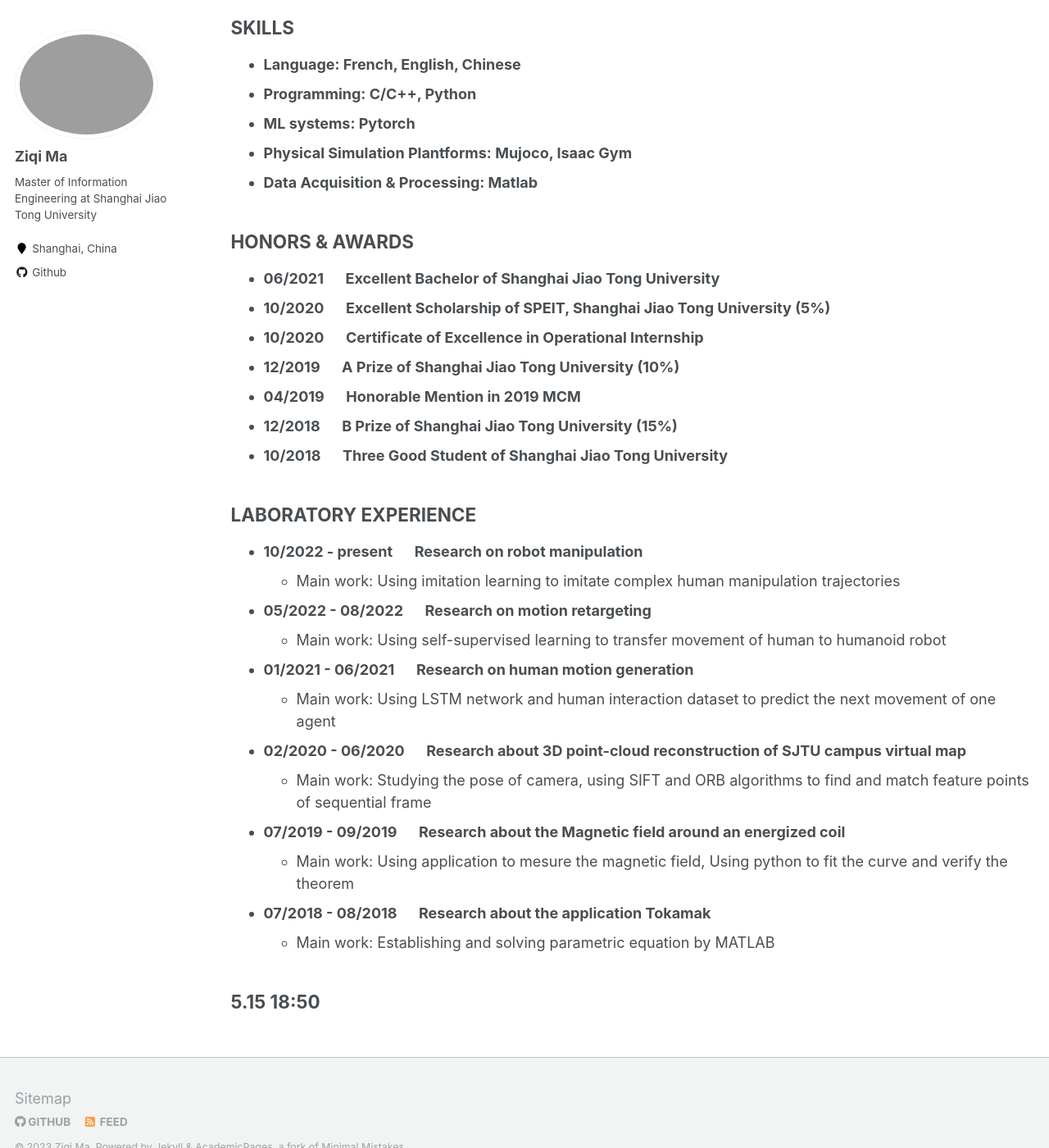
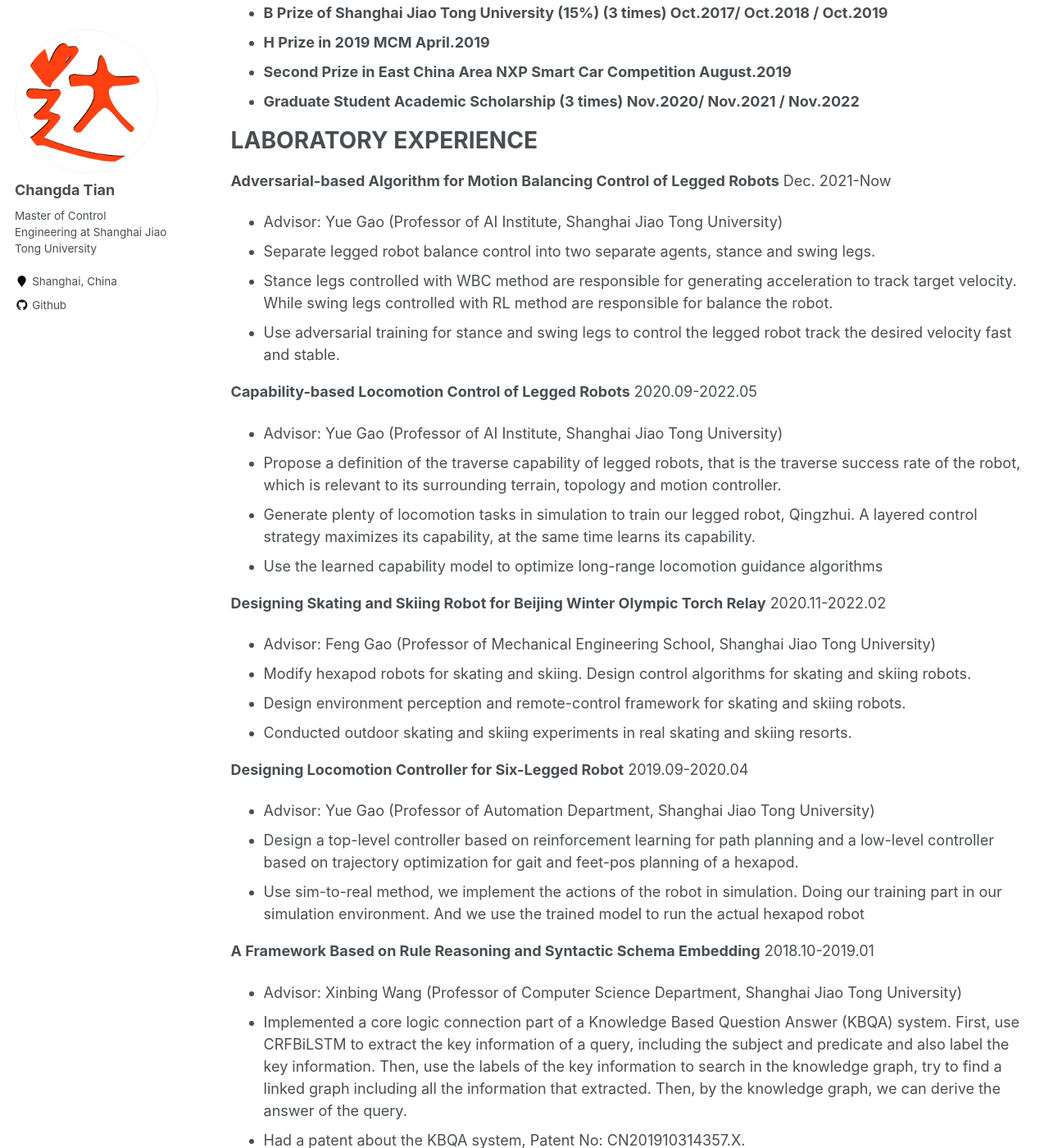
Before and after one commit to lonelyfluency/lonelyfluency.github.io, a Jekyll site: the page built from _pages/cv.md, in a window 1280 px wide and 1400 px high, scrolled down 1263 px. Shown: the whole window at 82% size. Built offline with Jekyll 4.4.1, drawn with Linux system fonts in a browser that asks for light colours; some of the changed text lies outside the part shown.

Commit message:
back version

```diff
--- a/_config.yml
+++ b/_config.yml
@@ -7,13 +7,13 @@
 
 # Site Settings
 locale                   : "Shanghai Jiao Tong University,  Shanghai"
-title                    : "Ziqi Ma / Personal Page"
+title                    : "Changda Tian / Personal Page"
 title_separator          : "-"
-name                     : &name "Ziqi Ma"
+name                     : &name "Changda Tian"
 description              : &description "personal description"
-url                      : https://GuoyuloveSunshine.github.io # the base hostname & protocol for your site e.g. "https://mmistakes.github.io"
+url                      : https://lonelyfluency.github.io # the base hostname & protocol for your site e.g. "https://mmistakes.github.io"
 baseurl                  : "" # the subpath of your site, e.g. "/blog"
-repository               : "GuoyuloveSunshine/GuoyuloveSunshine.github.io"
+repository               : "lonelyfluency/lonelyfluency.github.io"
 teaser                   :  # filename of teaser fallback teaser image placed in /images/, .e.g. "500x300.png"
 breadcrumbs              : false # true, false (default)
 words_per_minute         : 160
@@ -60,6 +60,15 @@ twitter:
   username               : &twitter
 facebook:
   username               :
+  app_id                 :
+  publisher              :
+og_image                 :  # Open Graph/Twitter default site image
+# For specifying social profiles
+# - https://developers.google.com/structured-data/customize/social-profiles
+social:
+  type                   : # Person or Organization (defaults to Person)
+  name                   : # If the user or organization name differs from the site's name
+  links: # An array of links to social media profiles
 
 
 # Analytics
@@ -71,9 +80,9 @@ analytics:
 
 # Site Author
 author:
-  name             : "Ziqi Ma"
-  avatar           : "profile.jpg"
-  bio              : "Master of Information Engineering at Shanghai Jiao Tong University"
+  name             : "Changda Tian"
+  avatar           : "profile.png"
+  bio              : "Master of Control Engineering at Shanghai Jiao Tong University"
   location         : "Shanghai, China"
   employer         :
   pubmed           : # "https://www.ncbi.nlm.nih.gov/pubmed/?term=john+snow"
@@ -87,7 +96,7 @@ author:
   flickr           :
   facebook         :
   foursquare       :
-  github           : "GuoyuloveSunshine"
+  github           : "lonelyfluency"
   google_plus      :
   keybase          :
   instagram        :
--- a/_pages/cv.md
+++ b/_pages/cv.md
@@ -9,72 +9,97 @@ redirect_from:
 
 {% include base_path %}
 
-<h1 style="text-align:center">Ziqi Ma</h1>
+<h1 style="text-align:center">Changda Tian</h1>
 
-* **Birth of Date: 05/06/1999**
-* **Email: maziqi0605@qq.com**
-* **Cell: +86 15131498161**
+* **Birth of Date: 11/19/1997**
+* **Email: tianchangda97@gmail.com**
+* **Cell: +86 18916906856**
 * **Address： Shanghai Jiao Tong University No.800 Dongchuan Road, Shanghai 200240, China.**
 
 
-## AREAS OF INTERESTS
+# AREAS OF INTERESTS
 
-- **Robot Manipulation**, **Humain Robot Interaction**,**Reinforcement Learning**, **Imitation Learning**
+- **Robotics**, **Reinforcement Learning**
 
 
-## EDUCATION
-
-* **09/2021 - present &ensp;&ensp; Master in Paris Elite Institute of Technology, Shanghai Jiao Tong University**, Shanghai, China
-  * Major: Information Engineering
-
-* **09/2017 - 06/2021  &ensp;&ensp; Bachelor Degree, Paris Elite Institute of Technology, Shanghai Jiao Tong University**, Shanghai, China
-  * Major: French
-
-* **09/2017 - 06/2021  &ensp;&ensp; Bachelor Degree, Paris Elite Institute of Technology, Shanghai Jiao Tong University**, Shanghai, China
-  * Major: Information Engineering
-
-## Exchange Experience
-
-* **08/2021 - 09/2022 &ensp;&ensp; ENSTA(National School of Advanced Techniques) Paris, Institut Polytechnique de Paris, Paris, France**
-  * Major: Information Engineering
-
-## Internship
-* **06/2020 - 09/2020 &ensp;&ensp; Air Liquide Company, Minhang Distinct, Shanghai, China**
-  * Department: Computational & Data Science, R&D, Shanghai
-  * Main work: Optimizing distribution plan: finding the optimal parameters tuning of clustering algorithm, DBSCAN, to gather the client with similar characteristic
-
-## SKILLS
-
-- **Language: French, English, Chinese**
-- **Programming: C/C++, Python**
-- **ML systems: Pytorch**
-- **Physical Simulation Plantforms: Mujoco, Isaac Gym**
-- **Data Acquisition & Processing: Matlab**
+# EDUCATION
 
 
-## HONORS & AWARDS
-- **06/2021 &ensp;&ensp; Excellent Bachelor of Shanghai Jiao Tong University**
-- **10/2020 &ensp;&ensp; Excellent Scholarship of SPEIT, Shanghai Jiao Tong University (5%)**
-- **10/2020 &ensp;&ensp; Certificate of Excellence in Operational Internship**
-- **12/2019 &ensp;&ensp; A Prize of Shanghai Jiao Tong University (10%)**
-- **04/2019 &ensp;&ensp; Honorable Mention in 2019 MCM**
-- **12/2018 &ensp;&ensp; B Prize of Shanghai Jiao Tong University (15%)**
-- **10/2018 &ensp;&ensp; Three Good Student of Shanghai Jiao Tong University**
+* **School of Electronic Information and Electrical Engineering, Shanghai Jiao Tong University, Shanghai, China &ensp;&ensp;&ensp;&ensp; 09/2016 to 06/2020**
+  * Major: Automation + Computer Science
+
+* **Zhiyuan College, Shanghai Jiao Tong University &ensp;&ensp;&ensp;&ensp;&ensp;&ensp;&ensp;&ensp;&ensp;&ensp;&ensp;&ensp;&ensp;&ensp;&ensp;&ensp;&ensp;&ensp;&ensp;&ensp;&ensp;&ensp;&ensp; 09/2016 to 06/2020**
+  * Zhiyuan Honors Program of Engineering (Top 5%)
+
+* **School of Electronic Information and Electrical Engineering, Shanghai Jiao Tong University, Shanghai, China &ensp;&ensp;&ensp;&ensp; 09/2020 to present**
+  * Major: Control Engineering
+
+# SKILLS
+
+- **Programming: C/C++, Python**
+- **Robotic systems: ROS**
+- **ML systems: Pytorch**
+- **Physical Simulation Plantforms: Mujoco, CoppeliaSim**
+- **Data Acquisition & Processing: Matlab, Mathematica**
+- **FPGA Developing: Verilog HDL, Quartus II**
+- **Modeling and analyzing control systems and design controllers**
 
 
+# HONORS & AWARDS
 
-## LABORATORY EXPERIENCE
-* **10/2022 - present &ensp;&ensp; Research on robot manipulation**
-  * Main work: Using imitation learning to imitate complex human manipulation trajectories
-* **05/2022 - 08/2022 &ensp;&ensp; Research on motion retargeting**
-  * Main work: Using self-supervised learning to transfer movement of human to humanoid robot
-* **01/2021 - 06/2021 &ensp;&ensp; Research on human motion generation**
-  * Main work: Using LSTM network and human interaction dataset to predict the next movement of one agent
-* **02/2020 - 06/2020 &ensp;&ensp; Research about 3D point-cloud reconstruction of SJTU campus virtual map**
-  * Main work: Studying the pose of camera, using SIFT and ORB algorithms to find and match feature points of sequential frame
-* **07/2019 - 09/2019 &ensp;&ensp; Research about the Magnetic field around an energized coil**
-  * Main work: Using application to mesure the magnetic field, Using python to fit the curve and verify the theorem
-* **07/2018 - 08/2018 &ensp;&ensp; Research about the application Tokamak**
-  * Main work: Establishing and solving parametric equation by MATLAB
+- **National Scholarship (1%) Oct.2017**
+- **CASC Aerospace Science and Technology Award (5%) Oct.2018**
+- **Zhiyuan Exellent Scholarship (10%) (4 times) Dec.2016/ Dec.2017 / Dec.2018 / Dec.2019**
+- **B Prize of Shanghai Jiao Tong University (15%) (3 times) Oct.2017/ Oct.2018 / Oct.2019**
+- **H Prize in 2019 MCM April.2019**
+- **Second Prize in East China Area NXP Smart Car Competition August.2019**
+- **Graduate Student Academic Scholarship (3 times) Nov.2020/ Nov.2021 / Nov.2022**
 
-## 5.15 18:50
+
+# LABORATORY EXPERIENCE
+
+**Adversarial-based Algorithm for Motion Balancing Control of Legged Robots**  Dec. 2021-Now
+- Advisor: Yue Gao (Professor of AI Institute, Shanghai Jiao Tong University)
+- Separate legged robot balance control into two separate agents, stance and swing legs.
+- Stance legs controlled with WBC method are responsible for generating acceleration to track target velocity. While swing legs controlled with RL method are responsible for balance the robot.
+- Use adversarial training for stance and swing legs to control the legged robot track the desired velocity fast and stable.
+
+
+**Capability-based Locomotion Control of Legged Robots** 2020.09-2022.05
+- Advisor: Yue Gao (Professor of AI Institute, Shanghai Jiao Tong University)
+- Propose a definition of the traverse capability of legged robots, that is the traverse success rate of the robot, which is relevant to its surrounding terrain, topology and motion controller.
+- Generate plenty of locomotion tasks in simulation to train our legged robot, Qingzhui. A layered control strategy
+maximizes its capability, at the same time learns its capability.
+- Use the learned capability model to optimize long-range locomotion guidance algorithms
+
+
+**Designing Skating and Skiing Robot for Beijing Winter Olympic Torch Relay** 2020.11-2022.02
+- Advisor: Feng Gao (Professor of Mechanical Engineering School, Shanghai Jiao Tong University)
+- Modify hexapod robots for skating and skiing. Design control algorithms for skating and skiing robots.
+- Design environment perception and remote-control framework for skating and skiing robots.
+- Conducted outdoor skating and skiing experiments in real skating and skiing resorts.
+
+**Designing Locomotion Controller for Six-Legged Robot** 2019.09-2020.04
+- Advisor: Yue Gao (Professor of Automation Department, Shanghai Jiao Tong University)
+- Design a top-level controller based on reinforcement learning for path planning and a low-level controller based on trajectory optimization for gait and feet-pos planning of a hexapod.
+- Use sim-to-real method, we implement the actions of the robot in simulation. Doing our training part in our simulation environment. And we use the trained model to run the actual hexapod robot
+
+**A Framework Based on Rule Reasoning and Syntactic Schema Embedding** 2018.10-2019.01
+- Advisor: Xinbing Wang (Professor of Computer Science Department, Shanghai Jiao Tong University)
+- Implemented a core logic connection part of a Knowledge Based Question Answer (KBQA) system. First, use CRFBiLSTM to extract the key information of a query, including the subject and predicate and also label the key information. Then, use the labels of the key information to search in the knowledge graph, try to find a linked graph including all the information that extracted. Then, by the knowledge graph, we can derive the answer of the query.
+- Had a patent about the KBQA system, Patent No: CN201910314357.X.
+
+**Fundamental Implementation of Neural Network on FPGA** 2018.07-2018.09
+- Advisor: Azita Emami (Professor of Moore Lab, California Institute of Technology)
+- Found a way to represent floating point numbers in FPGA: Dividing the binary number to 3 parts, indicating the sign, integer and the decimal part. Each part can be adjusted by the actual accuracy requirements and the length limit.
+- Implemented some basic matrix multipliers in FPGA using Verilog HDL. Then, with these multipliers, I made some
+activation functions that can be used in neural networks in FPGA.
+- Synthesized the multipliers and the activation functions together and implemented a basic Deep Neural Network in
+Quartus II platform and programmed a basic neural network in Intel Stratix FPGA.
+
+
+# PUBLICATIONS
+
+  <ul>{% for post in site.publications %}
+    {% include archive-single-cv.html %}
+  {% endfor %}</ul>
```
Also changed, not shown: _pages/about.md (+8 -11 lines).
